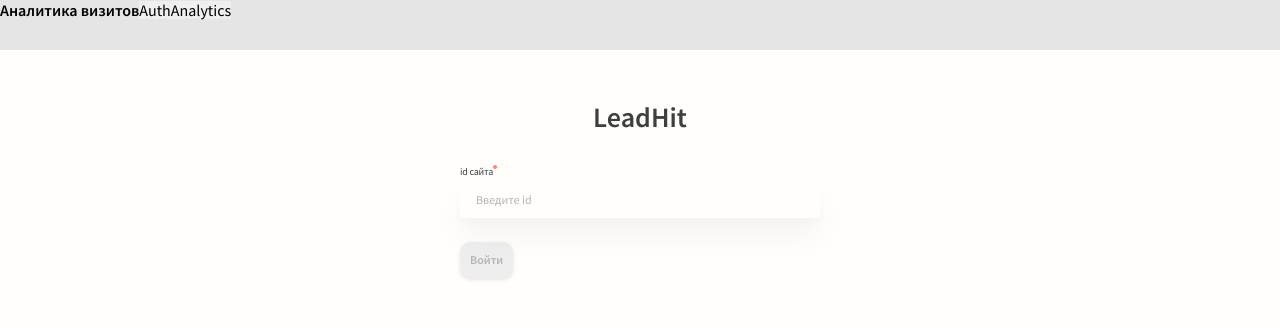
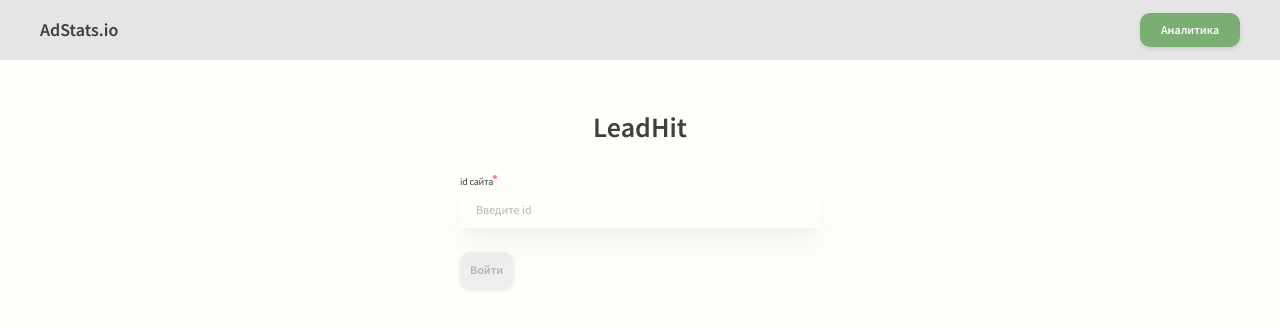
Before and after one commit to proehavshiy/vue-chart, a Vue app: page / in a window 1280 px wide. Shown: the top 328 px of the page. Built offline with nearby package versions, Linux system fonts and the light colour scheme; what @amcharts/amcharts4 would draw is missing.

Commit message:
feat: add navbar styles

```diff
--- a/src/components/Nav-bar.vue
+++ b/src/components/Nav-bar.vue
@@ -1,11 +1,16 @@
 <template>
   <div class="navbar">
-    <div>Аналитика визитов</div>
-    <nav>
-      <button @click="$router.push('/')">Auth</button>
-      <button @click="$router.push('/analytics')">Analytics</button>
-      <!-- <router-link to="/">Auth</router-link> ///
-      <router-link to="/analytics">Analytics</router-link> -->
+    <div class="navbar__logo" @click="$router.push({ name: 'auth' })">
+      AdStats.io
+    </div>
+    <nav class="navbar__nav">
+      <main-button
+        v-if="this.$route.name !== 'analytics'"
+        class="navbar__btn"
+        @click="$router.push({ name: 'analytics' })"
+      >
+        Аналитика
+      </main-button>
     </nav>
   </div>
 </template>
@@ -13,18 +18,49 @@
 <script>
 export default {
   name: 'nav-bar',
-  props: {
-  },
+  props: {},
 };
 </script>
 
 <style lang="scss" scoped>
 .navbar {
-  height: 50px;
+  height: 60px;
+  padding: 0 40px;
   display: flex;
+  justify-content: space-between;
+  align-items: center;
 
-  color: black;
+  color: $textColorMain;
   font-weight: 600;
   background-color: $bgColor;
+
+  // .navbar__logo
+
+  &__logo {
+    font-size: 18px;
+    cursor: pointer;
+  }
+
+  // .navbar__nav
+
+  &__nav {
+    display: flex;
+    & > *:not(:last-of-type) {
+      margin-right: 10px;
+    }
+  }
+
+  // navbar__btn
+  &__btn {
+    padding: 10px;
+    min-height: 20px;
+    width: 100px;
+    background: $submitColorActive;
+
+    font-weight: 600;
+    font-size: 12px;
+
+    color: $accentColorLight;
+  }
 }
 </style>
--- a/src/components/UI/MainButton.vue
+++ b/src/components/UI/MainButton.vue
@@ -14,5 +14,11 @@
   box-shadow: 0px 2px 4px rgba(0, 0, 0, 0.1);
   border-radius: 10px;
   background-color: none;
+  @include standartTransition(0.2);
+  @include extraTextHidden;
+
+  &:hover {
+    opacity: 0.8;
+  }
 }
 </style>
```
